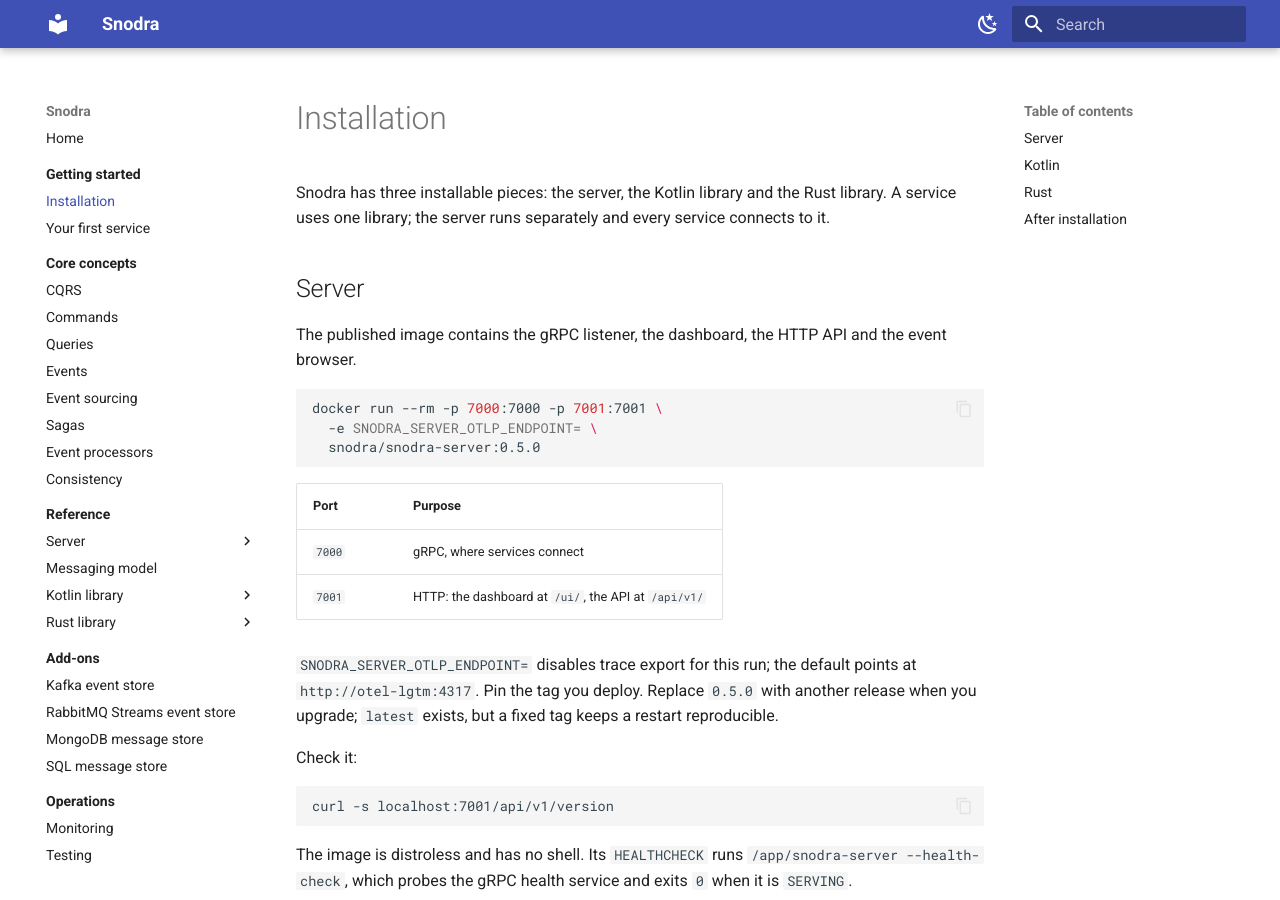
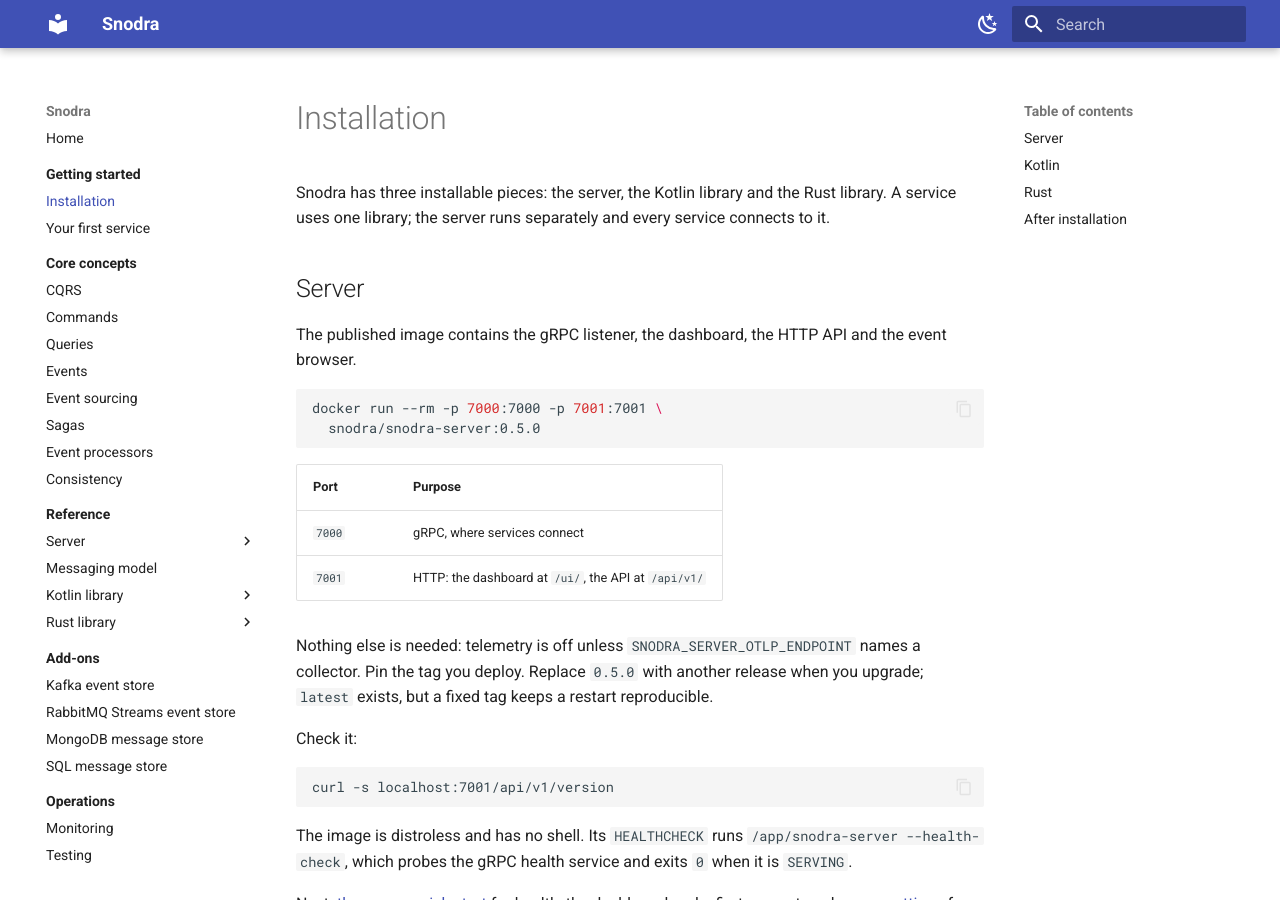
Before and after one commit to snodra/snodra-site, an MkDocs documentation site: the page built from docs/getting-started/installation.md, in a window 1280 px wide and 900 px high. Built offline with MkDocs 1.6.1 and Material for MkDocs 9.7.7, drawn with Linux system fonts in a browser that asks for light colours.

Commit message:
docs: the server exports no telemetry until a collector is named
The install examples no longer disable an endpoint that is off by default, and the settings table says so.

````diff
--- a/docs/getting-started/installation.md
+++ b/docs/getting-started/installation.md
@@ -9,7 +9,6 @@ The published image contains the gRPC listener, the dashboard, the HTTP API and
 
 ```sh
 docker run --rm -p 7000:7000 -p 7001:7001 \
-  -e SNODRA_SERVER_OTLP_ENDPOINT= \
   snodra/snodra-server:0.5.0
 ```
 
@@ -18,8 +17,8 @@ docker run --rm -p 7000:7000 -p 7001:7001 \
 | `7000` | gRPC, where services connect |
 | `7001` | HTTP: the dashboard at `/ui/`, the API at `/api/v1/` |
 
-`SNODRA_SERVER_OTLP_ENDPOINT=` disables trace export for this run; the default points at
-`http://otel-lgtm:4317`. Pin the tag you deploy. Replace `0.5.0` with another release when you
+Nothing else is needed: telemetry is off unless `SNODRA_SERVER_OTLP_ENDPOINT` names a collector.
+Pin the tag you deploy. Replace `0.5.0` with another release when you
 upgrade; `latest` exists, but a fixed tag keeps a restart reproducible.
 
 Check it:
````
Also changed, not shown: docs/examples/index.md (+0 -2 lines), docs/getting-started/first-service.md (+0 -1 lines), docs/index.md (+0 -1 lines), docs/integrations/containers.md (+0 -1 lines), docs/server/configuration/server.md (+2 -2 lines).
